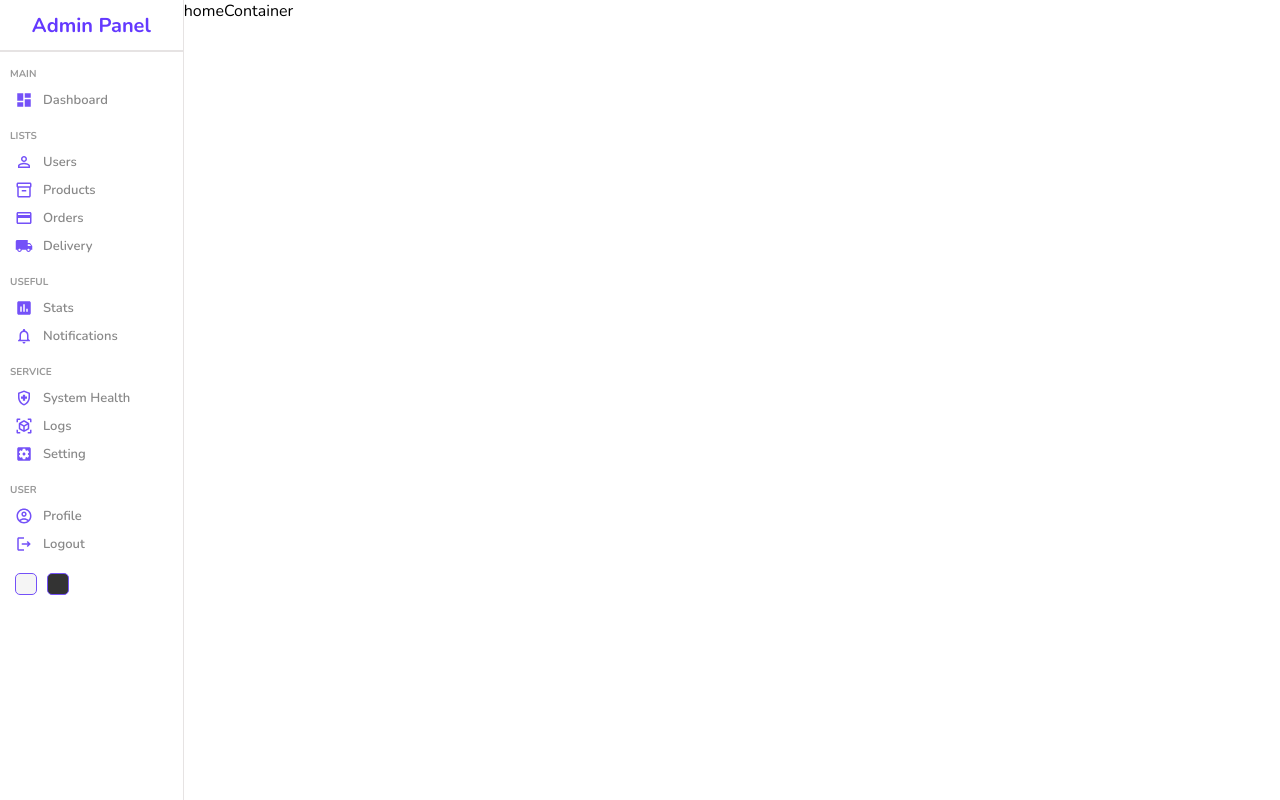
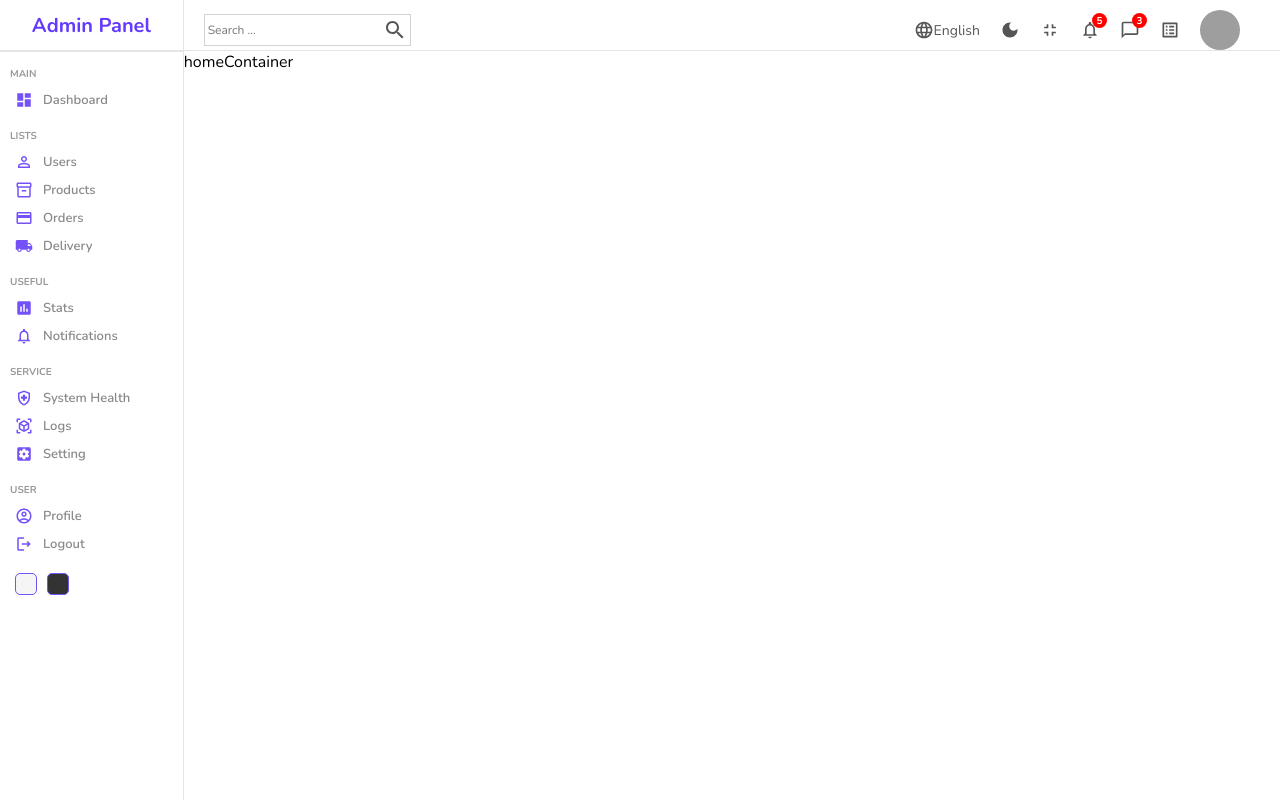
Before and after one commit to Yurii-Sapsai/project-admin-panel-desktop, a React (Create React App) app: page / in a window 1280 px wide. Built offline with nearby package versions, Linux system fonts and the light colour scheme; grey boxes are pictures that could not be loaded.

Commit message:
add new component - Navbar

```diff
--- a/src/components/Navbar/Navbar.jsx
+++ b/src/components/Navbar/Navbar.jsx
@@ -1,9 +1,50 @@
 import React from 'react'
 import './Navbar.sass'
 
+import SearchIcon from '@mui/icons-material/Search';
+import LanguageIcon from '@mui/icons-material/Language';
+import DarkModeIcon from '@mui/icons-material/DarkMode';
+import FullscreenExitIcon from '@mui/icons-material/FullscreenExit';
+import NotificationsNoneIcon from '@mui/icons-material/NotificationsNone';
+import ChatBubbleOutlineIcon from '@mui/icons-material/ChatBubbleOutline';
+import ListAltOutlinedIcon from '@mui/icons-material/ListAltOutlined';
+
 function Navbar() {
   return (
-    <div>Navbar</div>
+    <div className='navbar'>
+      <div className="wrapper">
+          <div className="search">
+                <input type="text" placeholder='Search ...' />
+                <SearchIcon/>
+          </div>
+          <div className="items">
+            <div className="item">
+              <LanguageIcon className='icon'/>
+              English
+            </div>
+            <div className="item">
+              <DarkModeIcon className='icon'/>
+            </div>
+            <div className="item">
+              <FullscreenExitIcon className='icon'/>
+            </div>
+            <div className="item">
+              <NotificationsNoneIcon className='icon'/>
+              <div className="counter">5</div>
+            </div>
+            <div className="item">
+              <ChatBubbleOutlineIcon className='icon'/>
+              <div className="counter">3</div>
+            </div>
+            <div className="item">
+              <ListAltOutlinedIcon className='icon'/>
+            </div>
+            <div className="item">
+              <img src="https://img.freepik.com/free-photo/headshot-portrait-happy-ginger-woman-with-freckles-smiling-white_176420-7984.jpg?w=2000" alt="avatar" className='avatar'/>
+            </div>
+          </div>
+      </div>
+    </div>
   )
 }
 
--- a/src/components/Navbar/Navbar.sass
+++ b/src/components/Navbar/Navbar.sass
@@ -0,0 +1,63 @@
+.navbar
+    height: 50px
+    border-bottom: 0.5px solid rgb(231, 228, 228 )
+    display: 'flex'
+    align-items: center
+    font-size: 14px
+    color: #555
+
+    .wrapper
+        padding: 10px 20px
+        display: flex
+        align-items: center
+        justify-content: space-between
+
+        .search
+            display: flex
+            align-items: center
+            border: 0.5px solid lightgray
+            padding: 3px
+
+            input
+                border: none
+                outline: none
+                background: transparent
+
+                &::placeholder
+                    font-size: 12px
+
+
+        .items
+            display: flex
+            align-items: center
+
+            .item
+                display: flex
+                align-items: center
+                margin-right: 20px
+                position: relative
+
+                .icon
+                    font-size: 20px
+
+                .avatar
+                    width: 40px
+                    height: 40px
+                    border-radius: 50px
+                    object-fit: cover
+                    object-position: center
+
+                .counter
+                    width: 15px
+                    height: 15px
+                    background-color: red
+                    border-radius: 50%
+                    color: white
+                    display: flex
+                    align-items: center
+                    justify-content: center
+                    font-size: 10px
+                    font-weight: bold
+                    position: absolute
+                    top: -7px
+                    right: -7px
--- a/src/pages/HomePage/HomePage.jsx
+++ b/src/pages/HomePage/HomePage.jsx
@@ -9,6 +9,7 @@ function HomePage() {
         <div className='home'>
             <Sidebar/>
             <div className="homeContainer">
+              <Navbar/>
                 homeContainer
             </div>
         </div>
```
